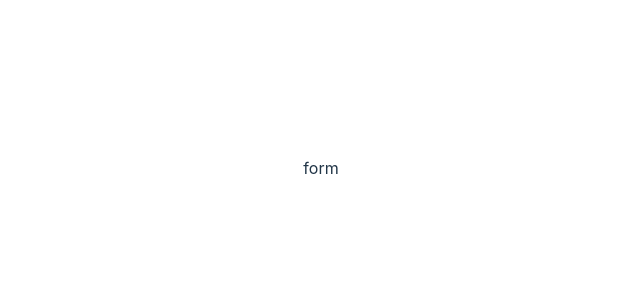
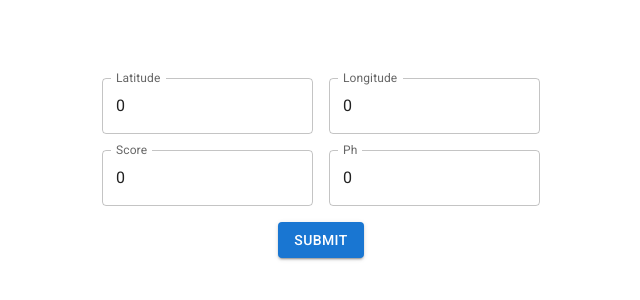
Before and after one commit to azusaw/water-quality-check, a React (Vite) app in the folder vite/: page /entry in a window 1280 px wide. Shown: the part 232-532 px from the top of the page, without its empty margins (319-959 px from the left). Built offline with nearby package versions, Linux system fonts and the light colour scheme.

Commit message:
create entry form

```diff
--- a/vite/src/components/pages/Form.tsx
+++ b/vite/src/components/pages/Form.tsx
@@ -1,5 +1,99 @@
-import React from "react"
+import React, { useEffect, useState } from "react"
+import { Button, Stack, TextField } from "@mui/material"
+import { Point } from "../../types/Point"
+import { User } from "../../types/User"
+import { savePoint } from "../../libs/firebase"
 
 export default function Form() {
-  return <div>{"form"}</div>
+  const [point, setPoint] = useState<Point>({
+    id: "",
+    datetime: "",
+    ph: 0,
+    score: 0,
+    site: {
+      latitude: 0,
+      longitude: 0,
+    },
+    user: {
+      id: "dummy",
+      name: "Hoge",
+    },
+  })
+
+  useEffect(() => {
+    console.log(point)
+  }, [point])
+
+  const handleInputChange = (value) => {
+    setPoint((prev) => ({
+      ...prev,
+      ...value,
+    }))
+  }
+
+  return (
+    <Stack spacing={2} direction="column" alignItems="center">
+      <Stack spacing={2} direction="row" alignItems="center">
+        <TextField
+          id="latitude"
+          label="Latitude"
+          type="number"
+          InputLabelProps={{
+            shrink: true,
+          }}
+          value={point.site.latitude}
+          onChange={(e) =>
+            handleInputChange({
+              site: {
+                latitude: e.target.value,
+                longitude: point.site.longitude,
+              },
+            })
+          }
+        />
+        <TextField
+          id="longitude"
+          label="Longitude"
+          type="number"
+          InputLabelProps={{
+            shrink: true,
+          }}
+          value={point.site.longitude}
+          onChange={(e) =>
+            handleInputChange({
+              site: {
+                latitude: point.site.latitude,
+                longitude: e.target.value,
+              },
+            })
+          }
+        />
+      </Stack>
+      <Stack spacing={2} direction="row" alignItems="center">
+        <TextField
+          id="score"
+          label="Score"
+          type="number"
+          InputLabelProps={{
+            shrink: true,
+          }}
+          value={point.score}
+          onChange={(e) => handleInputChange({ score: Number(e.target.value) })}
+        />
+        <TextField
+          id="ph"
+          label="Ph"
+          type="number"
+          InputLabelProps={{
+            shrink: true,
+          }}
+          value={point.ph}
+          onChange={(e) => handleInputChange({ ph: Number(e.target.value) })}
+        />
+      </Stack>
+      <Button variant="contained" onClick={() => savePoint(point)}>
+        Submit
+      </Button>
+    </Stack>
+  )
 }
--- a/vite/src/libs/firebase.ts
+++ b/vite/src/libs/firebase.ts
@@ -1,7 +1,16 @@
 // Import the functions you need from the SDKs you need
 import { initializeApp } from "firebase/app"
-import { getFirestore, collection, getDocs } from "firebase/firestore/lite"
+import {
+  GeoPoint,
+  Timestamp,
+  getFirestore,
+  collection,
+  addDoc,
+  getDocs,
+} from "firebase/firestore/lite"
+
 import { Point } from "../types/Point"
+import { User } from "../types/User"
 
 // TODO: Add SDKs for Firebase products that you want to use
 // https://firebase.google.com/docs/web/setup#available-libraries
@@ -28,3 +37,21 @@ export const getPoints = async () => {
   const pointsSnapshot = await getDocs(pointsCol)
   return pointsSnapshot.docs.map((doc) => doc.data() as Point)
 }
+
+export const savePoint = async (point: Point) => {
+  try {
+    const docRef = await addDoc(collection(db, "points"), {
+      datetime: Timestamp.now(),
+      ph: point.ph,
+      score: point.score,
+      site: new GeoPoint(point.site.latitude, point.site.longitude),
+      user: {
+        id: point.user.id,
+        name: point.user.name,
+      },
+    })
+    console.log("Document written with ID: ", docRef.id)
+  } catch (e) {
+    console.error("Error adding document: ", e)
+  }
+}
```
